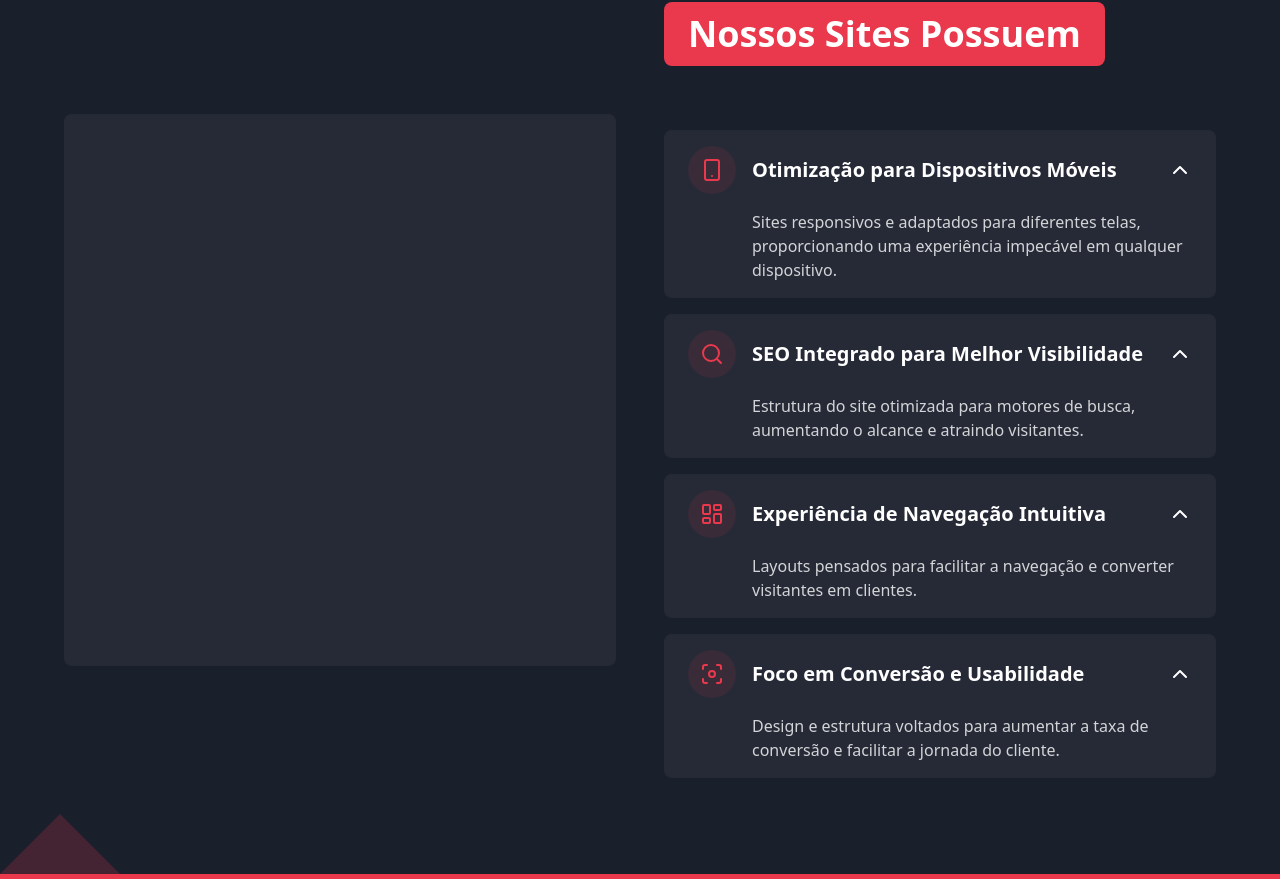
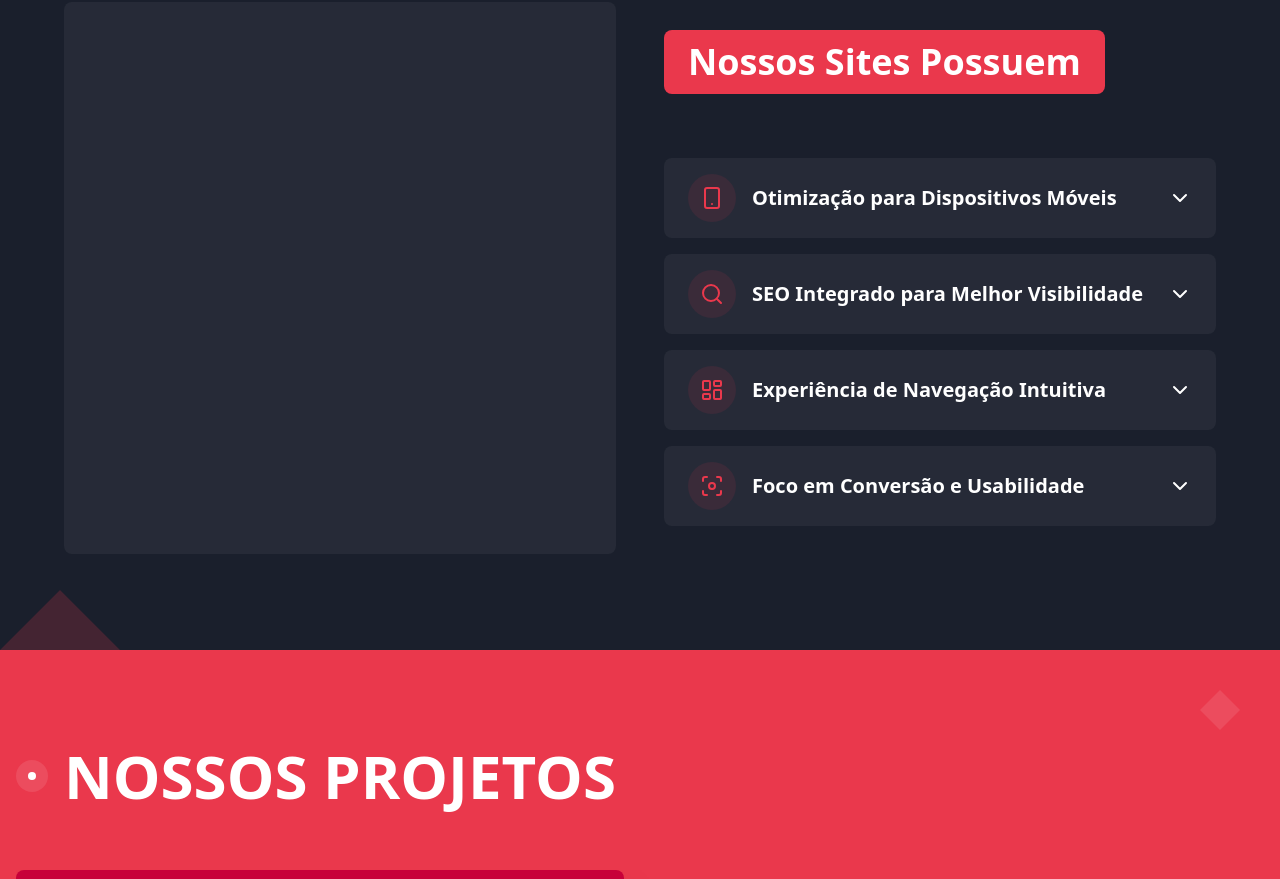
Before and after one commit to Cloves-Neto/arcadiacs, a React (Vite) app: page / in a window 1280 px wide. Shown: the part 1570-2449 px from the top of the page. Built offline with nearby package versions, Linux system fonts and the light colour scheme.

Commit message:
Improve About Section Collapsibles
The description of the differentials in the About section will now be collapsible.

```diff
--- a/src/components/About.tsx
+++ b/src/components/About.tsx
@@ -163,10 +163,10 @@ const About = () => {
                           </div>
                           <span className="text-xl font-semibold">{item.title}</span>
                         </div>
-                        <ChevronDown className="w-6 h-6 transition-transform arrow rotate-180" />
+                        <ChevronDown className="w-6 h-6 transition-transform arrow" />
                       </button>
                     </dt>
-                    <dd className="px-6 pb-4 text-white/80 pl-[5.5rem]">
+                    <dd className="hidden px-6 pb-4 text-white/80 pl-[5.5rem]">
                       {item.description}
                     </dd>
                   </div>
```
